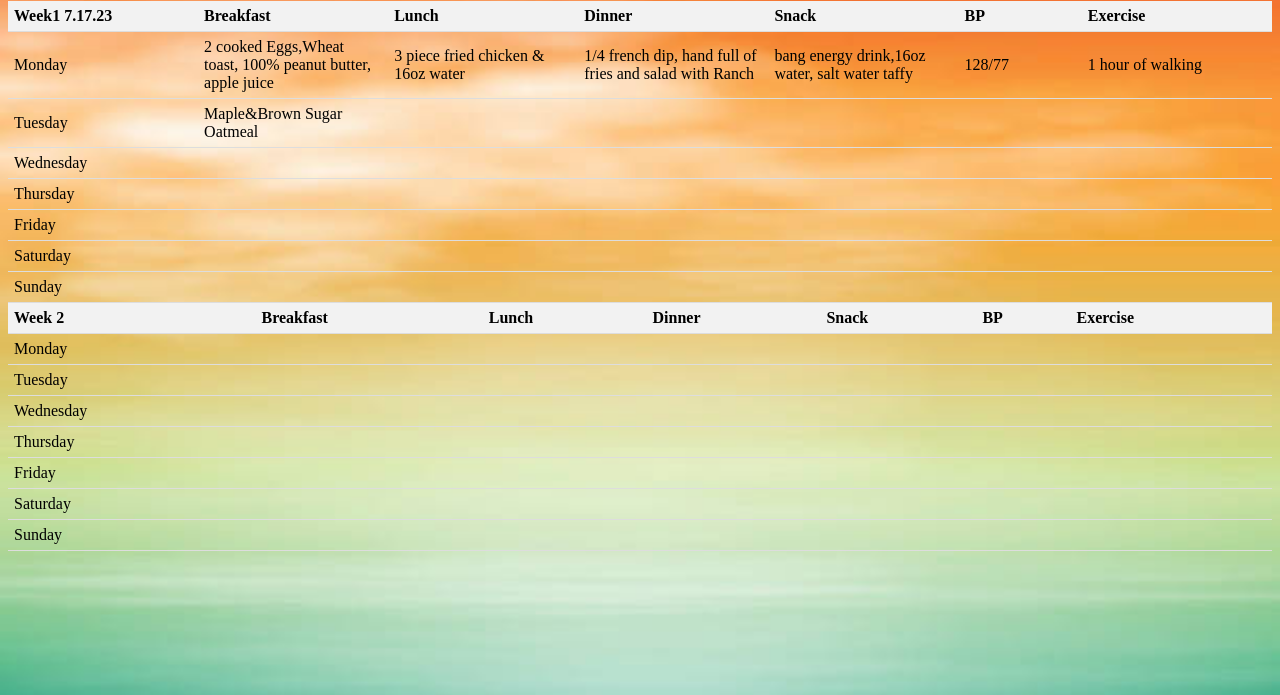
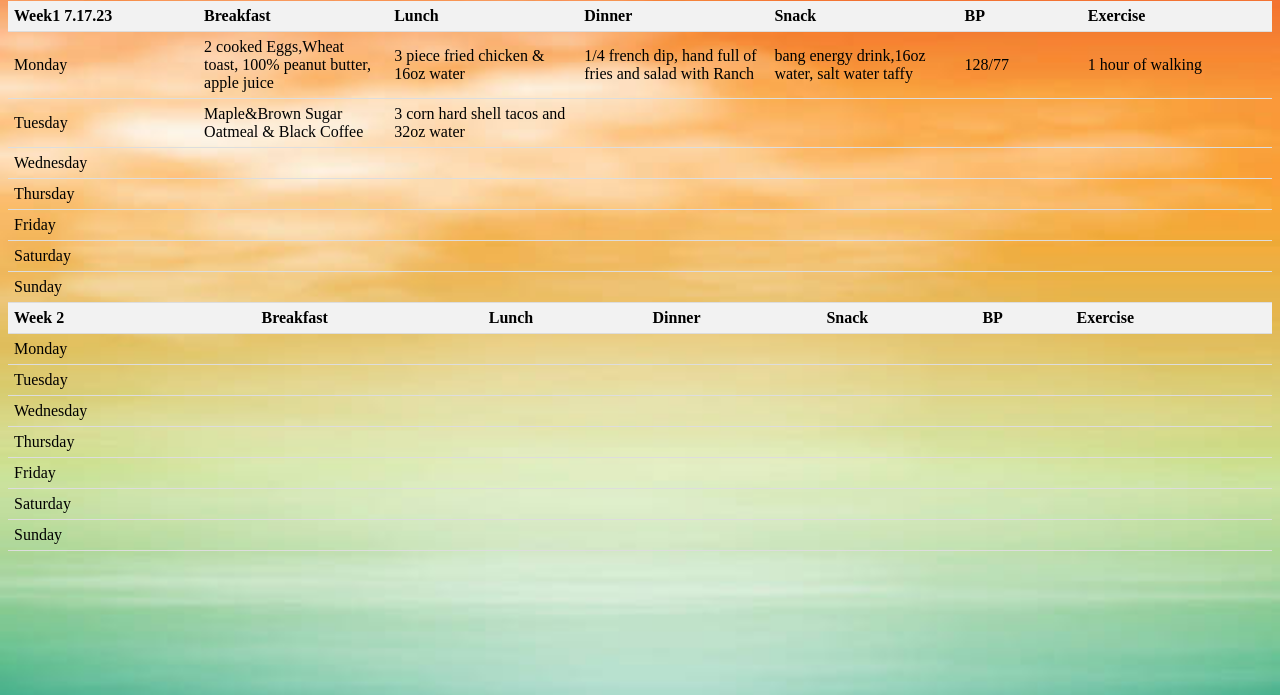
Before and after one commit to Skaraider/skaraider.github.io, a plain HTML site: page progress.html in a window 1280 px wide. Shown: the part 105-800 px from the top of the page. Drawn offline with Linux system fonts and the light colour scheme.

Commit message:
Update progress.html

```diff
--- a/progress.html
+++ b/progress.html
@@ -39,8 +39,8 @@ Robert Chambers Portfolio About
           </tr>
           <tr>
             <td>Tuesday</td>
-            <td>Maple&Brown Sugar Oatmeal</td>
-            <td></td>
+            <td>Maple&Brown Sugar Oatmeal & Black Coffee</td>
+            <td>3 corn hard shell tacos and 32oz water</td>
             <td></td>
             <td></td>
             <td></td>
```
